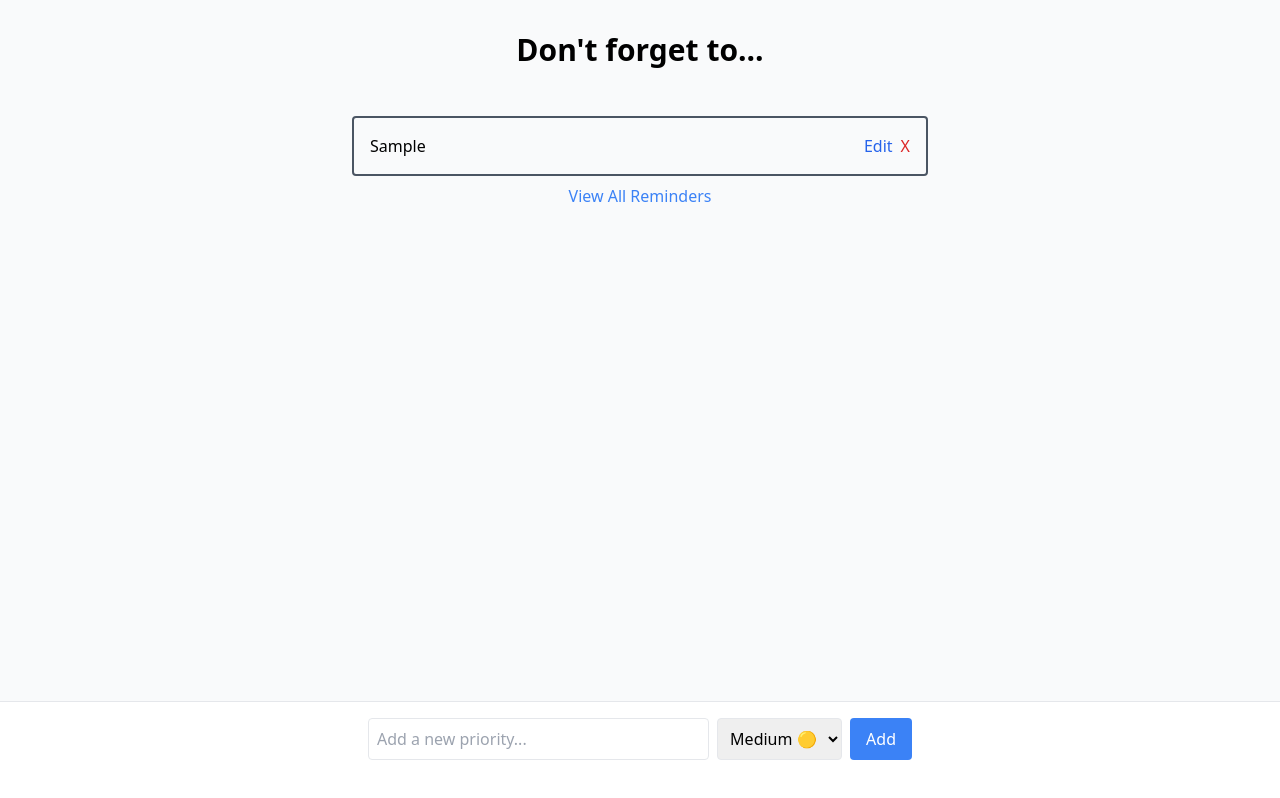
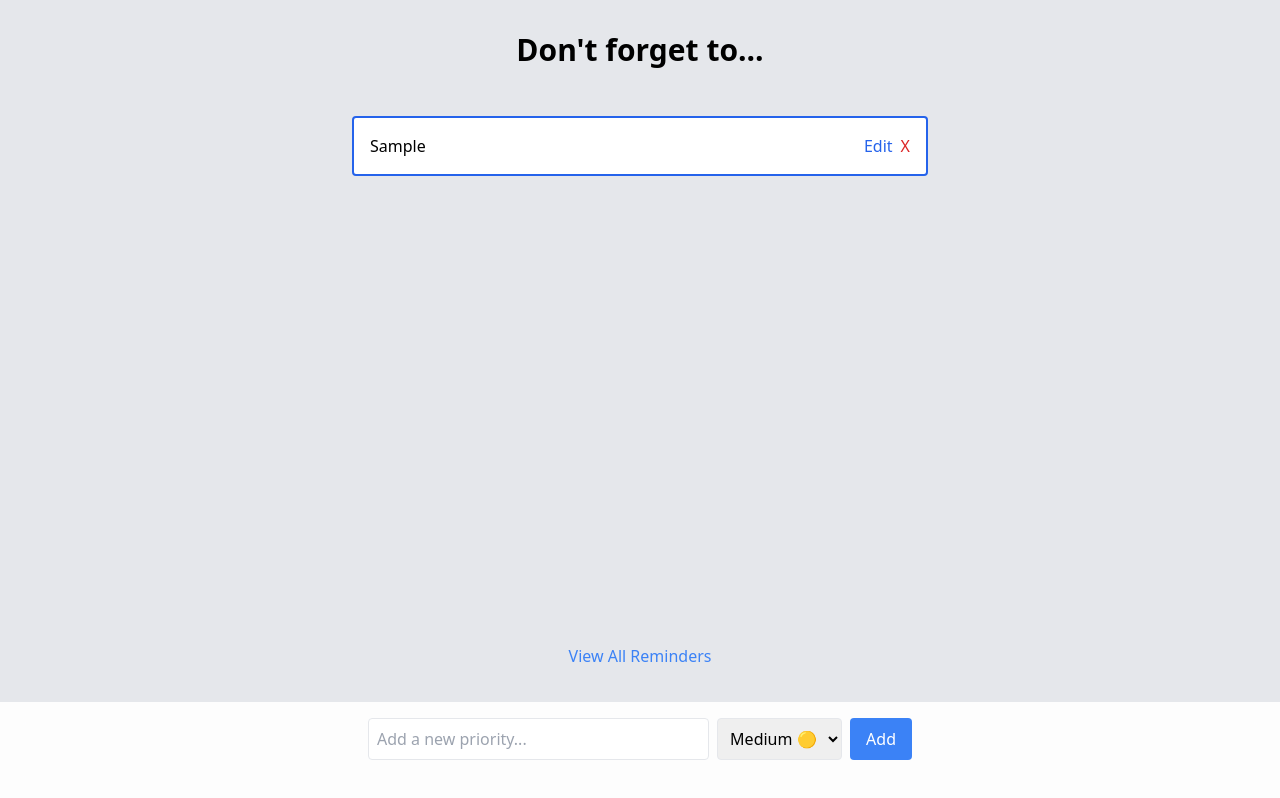
Before and after one commit to diana-lim/priorities-app, a React (Create React App) app: page / in a window 1280 px wide. Both pictures are taken after typing "Sample" into the empty fields and a click on the button "Add". Built offline with nearby package versions, Linux system fonts and the light colour scheme.

Commit message:
style: update color scheme, reposition toggle, and add scrollable list container

```diff
--- a/src/App.js
+++ b/src/App.js
@@ -62,8 +62,9 @@ function App() {
   };
 
   return (
-    <div className="min-h-screen bg-gray-50 p-8 relative">
+    <div className="min-h-screen bg-gray-200 p-8 relative">
       <h1 className="text-3xl font-bold mb-12 text-center">Don't forget to...</h1>
+      <div className='overflow-y-auto' style={{ height: '65vh' }}>
         <PriorityList
           priorities={priorities.slice(0, 3)} // show only top 3
           toggleDone={toggleDone}
@@ -77,18 +78,9 @@ function App() {
           saveEdit={saveEdit}
         />
 
-      <div className="text-center my-2">
-        <button
-          onClick={() => setShowAll(!showAll)}
-          className="text-blue-500 hover:underline"
-        >
-          {showAll ? "Hide All Reminders" : "View All Reminders"}
-        </button>
-      </div>
-
         {showAll && (
         <PriorityList
-        priorities={priorities}
+          priorities={priorities.slice(3)}
           toggleDone={toggleDone}
           removePriority={removePriority}
           editingId={editingId}
@@ -98,6 +90,16 @@ function App() {
           saveEdit={saveEdit}
         />
         )}
+      </div>
+
+      <div className="text-center my-2">
+        <button
+          onClick={() => setShowAll(!showAll)}
+          className="text-blue-500 hover:underline"
+        >
+          {showAll ? "Hide All Reminders" : "View All Reminders"}
+        </button>
+      </div>
 
       <div className="fixed bottom-0 left-0 w-full bg-white/90 backdrop-blur-md border-t border-gray-200 transition-all duration-200">
         <div className="max-w-xl mx-auto p-4">
--- a/src/components/PriorityList.js
+++ b/src/components/PriorityList.js
@@ -19,20 +19,20 @@ function PriorityList({
   );
 
   // Background colors
-  const bgColor = {
-    highest: "border-black-100 border-2",
-    high: "border-gray-800 border-2",
-    medium: "border-gray-600 border-2",
-    low: "border-blue-800 border-2",
-    lowest: "border-green-100 border-2",
+  const borderColor = {
+    highest: "border-black border-2",
+    high: "border-black border-2",
+    medium: "border-blue-600 border-2",
+    low: "border-green-600 border-2",
+    lowest: "border-green-600 border-2",
   };
 
   return (
-    <div className="max-w-xl mx-auto space-y-3">
+    <div className="max-w-xl mx-auto space-y-3 mb-4">
       {sorted.map((p) => (
         <div
         key={p.id}
-        className={`p-4 rounded flex justify-between items-center ${bgColor[p.level]}`}
+        className={`p-4 rounded flex justify-between items-center bg-white ${borderColor[p.level]}`}
         >
           {editingId === p.id ? (
             // Edit mode
```
Lines whose indentation alone changed are shown as unchanged.
